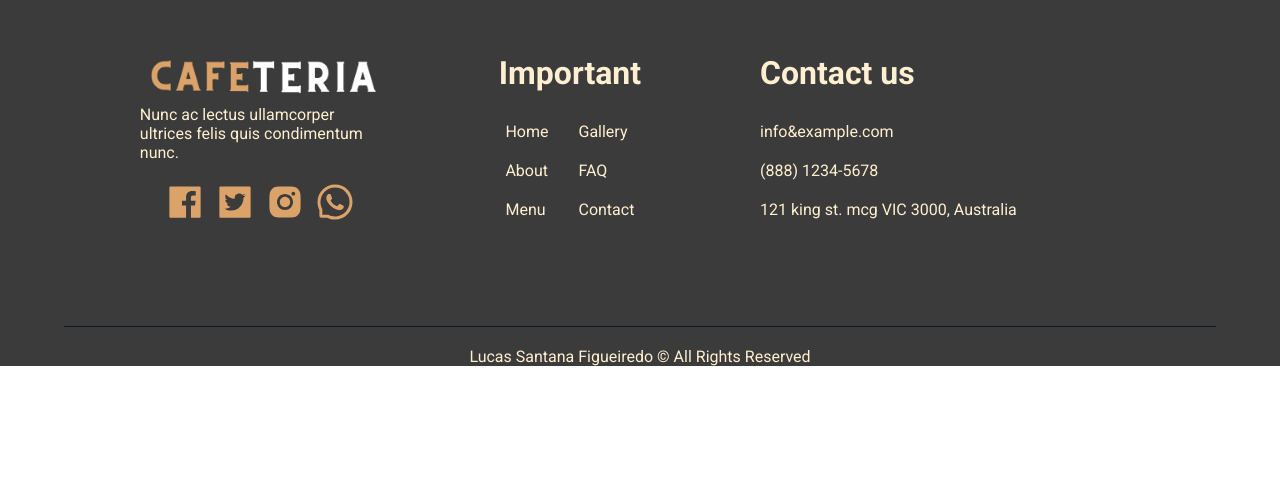
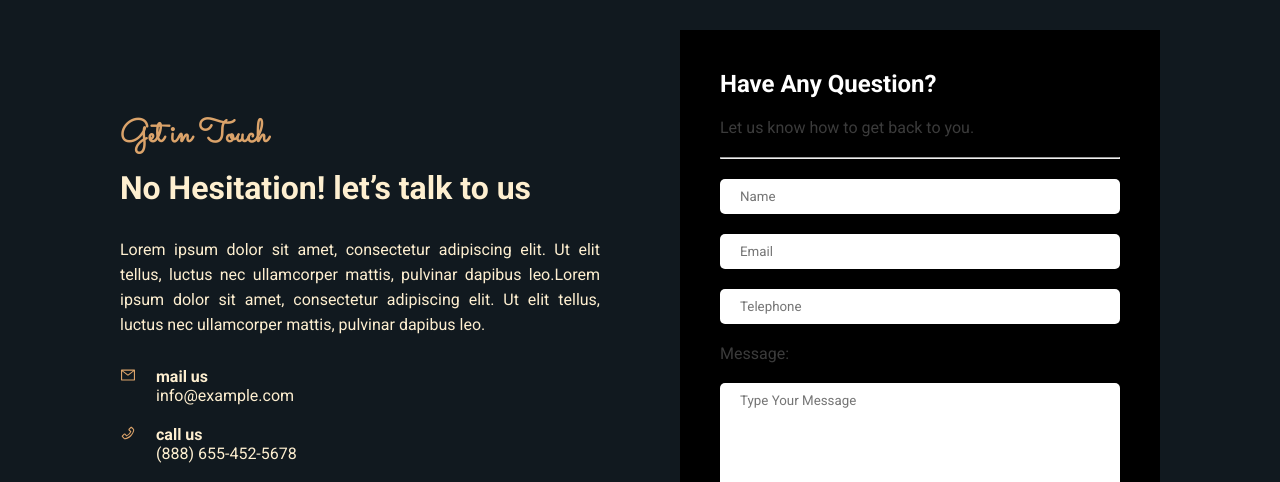
Before and after one commit to santanafx/cafeteria, a React (Vite) app: page /contact in a window 1280 px wide. Shown: the part 434-916 px from the top of the page. Before the commit the page ends 820 px from the top, so only its background shows below. Built offline with nearby package versions, Linux system fonts and the light colour scheme.

Commit message:
Novo componente 'SectionContactForm.tsx'

```diff
--- /dev/null
+++ b/src/components/SectionContactForm.tsx
@@ -0,0 +1,55 @@
+import { AiOutlineMail, AiOutlinePhone } from "react-icons/ai";
+import { IoLocationOutline } from "react-icons/io5";
+
+export const SectionContactForm = () => {
+  return (
+    <section className="contactFormBg">
+      <div className="contactFormContainer">
+        <div className="contactFormContainerGetIn">
+          <div>
+            <h3>Get in Touch</h3>
+            <h4>No Hesitation! let’s talk to us</h4>
+            <p>
+              Lorem ipsum dolor sit amet, consectetur adipiscing elit. Ut elit
+              tellus, luctus nec ullamcorper mattis, pulvinar dapibus leo.Lorem
+              ipsum dolor sit amet, consectetur adipiscing elit. Ut elit tellus,
+              luctus nec ullamcorper mattis, pulvinar dapibus leo.
+            </p>
+          </div>
+          <div className="contactFormList">
+            <AiOutlineMail />
+            <div className="contactFormListSpan">
+              <span>mail us</span>
+              <span>info@example.com</span>
+            </div>
+          </div>
+          <div className="contactFormList">
+            <AiOutlinePhone />
+            <div className="contactFormListSpan">
+              <span>call us</span>
+              <span>(888) 655-452-5678</span>
+            </div>
+          </div>
+          <div className="contactFormList">
+            <IoLocationOutline />
+            <div className="contactFormListSpan">
+              <span>location</span>
+              <span>151 jing st. mhg VIF 2000, Japan</span>
+            </div>
+          </div>
+        </div>
+        <div className="contactFormInputs">
+          <h2>Have Any Question?</h2>
+          <span>Let us know how to get back to you.</span>
+          <hr />
+          <input type="text" placeholder="Name" />
+          <input type="email" placeholder="Email" />
+          <input type="text" placeholder="Telephone" />
+          <span>Message:</span>
+          <textarea placeholder="Type Your Message"></textarea>
+          <button>Send Message</button>
+        </div>
+      </div>
+    </section>
+  );
+};
--- a/src/pages/ContactUs.tsx
+++ b/src/pages/ContactUs.tsx
@@ -1,9 +1,11 @@
 import { SectionContactBg } from "../components/SectionContactBg";
+import { SectionContactForm } from "../components/SectionContactForm";
 
 export const ContactUs = () => {
   return (
     <main>
       <SectionContactBg text="CONTACT US" />
+      <SectionContactForm />
     </main>
   );
 };
--- /dev/null
+++ b/src/styles/components/_sectionContactForm.scss
@@ -0,0 +1,97 @@
+.contactFormBg {
+  background-color: $cor-quarta;
+  height: 90vh;
+  width: 100%;
+  display: flex;
+  justify-content: center;
+  align-items: center;
+  .contactFormContainer {
+    color: $cor-terciaria;
+    display: flex;
+    width: 90%;
+    justify-content: center;
+    align-items: center;
+    gap: 80px;
+    .contactFormContainerGetIn {
+      max-width: 480px;
+      h3 {
+        font-family: $fonte-secundaria;
+        color: $cor-secundaria;
+        font-size: 2rem;
+        margin-bottom: 10px;
+      }
+      h4 {
+        font-size: 2rem;
+        margin-bottom: 30px;
+      }
+      p {
+        font-size: 1rem;
+        margin-bottom: 30px;
+        line-height: 25px;
+        text-align: justify;
+      }
+      .contactFormList {
+        display: flex;
+
+        gap: 20px;
+        svg {
+          color: $cor-secundaria;
+        }
+        .contactFormListSpan {
+          display: flex;
+          flex-direction: column;
+          margin-bottom: 20px;
+          span {
+            &:nth-child(1) {
+              font-weight: bold;
+            }
+          }
+        }
+      }
+    }
+    .contactFormInputs {
+      background-color: black;
+      padding: 40px;
+      min-width: 480px;
+      color: $cor-terciaria;
+      display: flex;
+      flex-direction: column;
+      gap: 20px;
+      h2 {
+        color: white;
+      }
+      span {
+        color: $cor-primaria;
+      }
+      input {
+        padding: 10px 20px;
+        border-radius: 5px;
+        border: none;
+        outline: none;
+      }
+      textarea {
+        border: none;
+        outline: none;
+        padding: 10px 20px;
+        border-radius: 5px;
+        resize: none;
+        min-height: 120px;
+      }
+      button {
+        padding: 20px 30px;
+        border-radius: 8px;
+        border: none;
+        outline: none;
+        font-size: 1rem;
+        font-weight: bold;
+        color: white;
+        background-color: $cor-secundaria;
+        transition: 0.3s;
+        &:hover {
+          cursor: pointer;
+          color: black;
+        }
+      }
+    }
+  }
+}
--- a/src/styles/style.css
+++ b/src/styles/style.css
@@ -664,6 +664,101 @@
   color: #feefd0;
 }
 
+.contactFormBg {
+  background-color: #11191f;
+  height: 90vh;
+  width: 100%;
+  display: flex;
+  justify-content: center;
+  align-items: center;
+}
+.contactFormBg .contactFormContainer {
+  color: #feefd0;
+  display: flex;
+  width: 90%;
+  justify-content: center;
+  align-items: center;
+  gap: 80px;
+}
+.contactFormBg .contactFormContainer .contactFormContainerGetIn {
+  max-width: 480px;
+}
+.contactFormBg .contactFormContainer .contactFormContainerGetIn h3 {
+  font-family: "Sacramento", cursive;
+  color: #dba36a;
+  font-size: 2rem;
+  margin-bottom: 10px;
+}
+.contactFormBg .contactFormContainer .contactFormContainerGetIn h4 {
+  font-size: 2rem;
+  margin-bottom: 30px;
+}
+.contactFormBg .contactFormContainer .contactFormContainerGetIn p {
+  font-size: 1rem;
+  margin-bottom: 30px;
+  line-height: 25px;
+  text-align: justify;
+}
+.contactFormBg .contactFormContainer .contactFormContainerGetIn .contactFormList {
+  display: flex;
+  gap: 20px;
+}
+.contactFormBg .contactFormContainer .contactFormContainerGetIn .contactFormList svg {
+  color: #dba36a;
+}
+.contactFormBg .contactFormContainer .contactFormContainerGetIn .contactFormList .contactFormListSpan {
+  display: flex;
+  flex-direction: column;
+  margin-bottom: 20px;
+}
+.contactFormBg .contactFormContainer .contactFormContainerGetIn .contactFormList .contactFormListSpan span:nth-child(1) {
+  font-weight: bold;
+}
+.contactFormBg .contactFormContainer .contactFormInputs {
+  background-color: black;
+  padding: 40px;
+  min-width: 480px;
+  color: #feefd0;
+  display: flex;
+  flex-direction: column;
+  gap: 20px;
+}
+.contactFormBg .contactFormContainer .contactFormInputs h2 {
+  color: white;
+}
+.contactFormBg .contactFormContainer .contactFormInputs span {
+  color: #3b3b3b;
+}
+.contactFormBg .contactFormContainer .contactFormInputs input {
+  padding: 10px 20px;
+  border-radius: 5px;
+  border: none;
+  outline: none;
+}
+.contactFormBg .contactFormContainer .contactFormInputs textarea {
+  border: none;
+  outline: none;
+  padding: 10px 20px;
+  border-radius: 5px;
+  resize: none;
+  min-height: 120px;
+}
+.contactFormBg .contactFormContainer .contactFormInputs button {
+  padding: 20px 30px;
+  border-radius: 8px;
+  border: none;
+  outline: none;
+  font-size: 1rem;
+  font-weight: bold;
+  color: white;
+  background-color: #dba36a;
+  transition: 0.3s;
+}
+.contactFormBg .contactFormContainer .contactFormInputs button:hover {
+  cursor: pointer;
+  color: black;
+}
+
 .buttonContainer {
   padding-top: 40px;
   position: relative;
--- a/src/styles/style.scss
+++ b/src/styles/style.scss
@@ -13,6 +13,7 @@
 @import "./components/sectionMenuList";
 @import "./components/sectionMenuBg";
 @import "./components/sectionContactBg";
+@import "./components/sectionContactForm";
 @import "./components/button";
 @import "./components/comida";
 @import "./components/cart";
```
Also changed, not shown: 1 other file (tests, documents, lock files or other folders).
